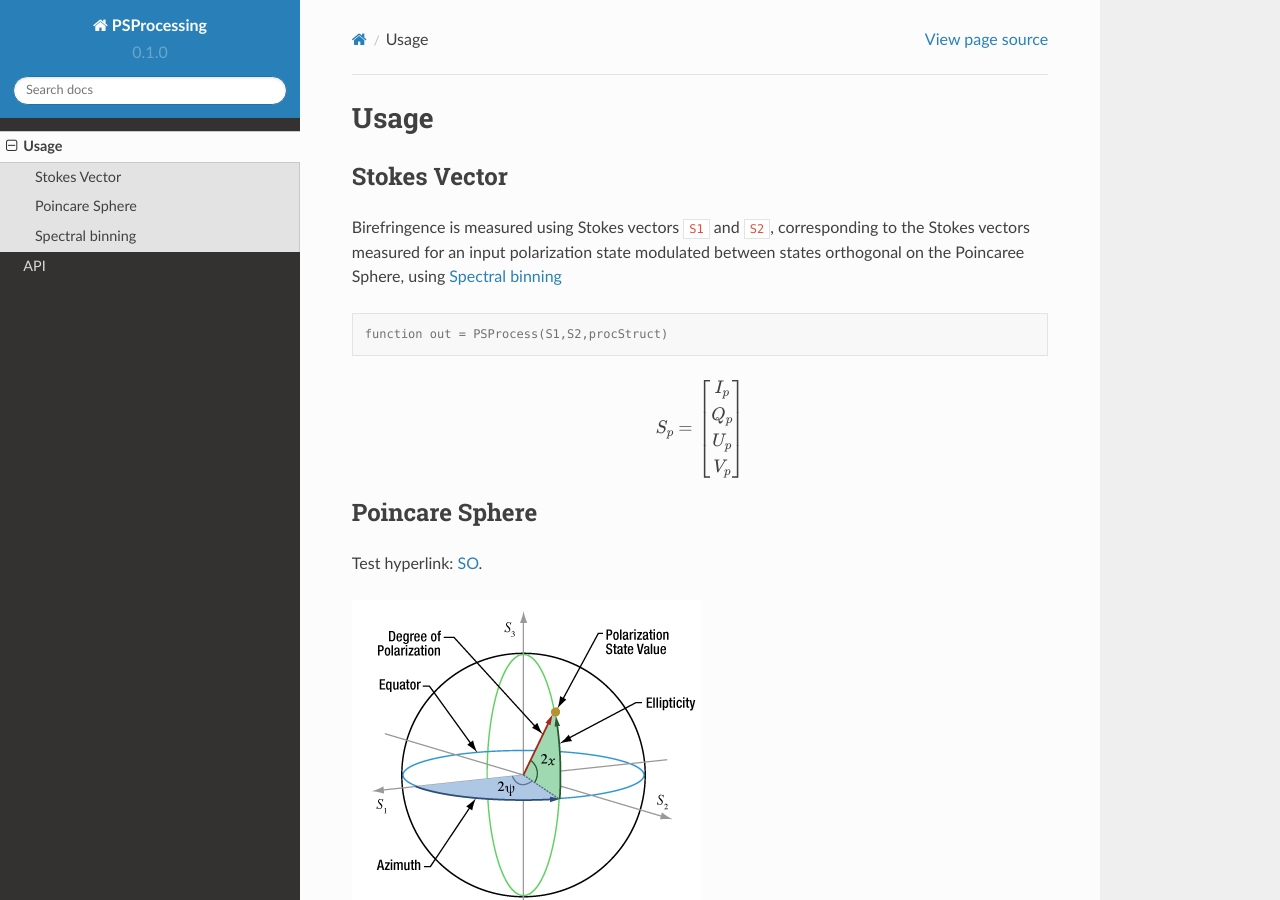
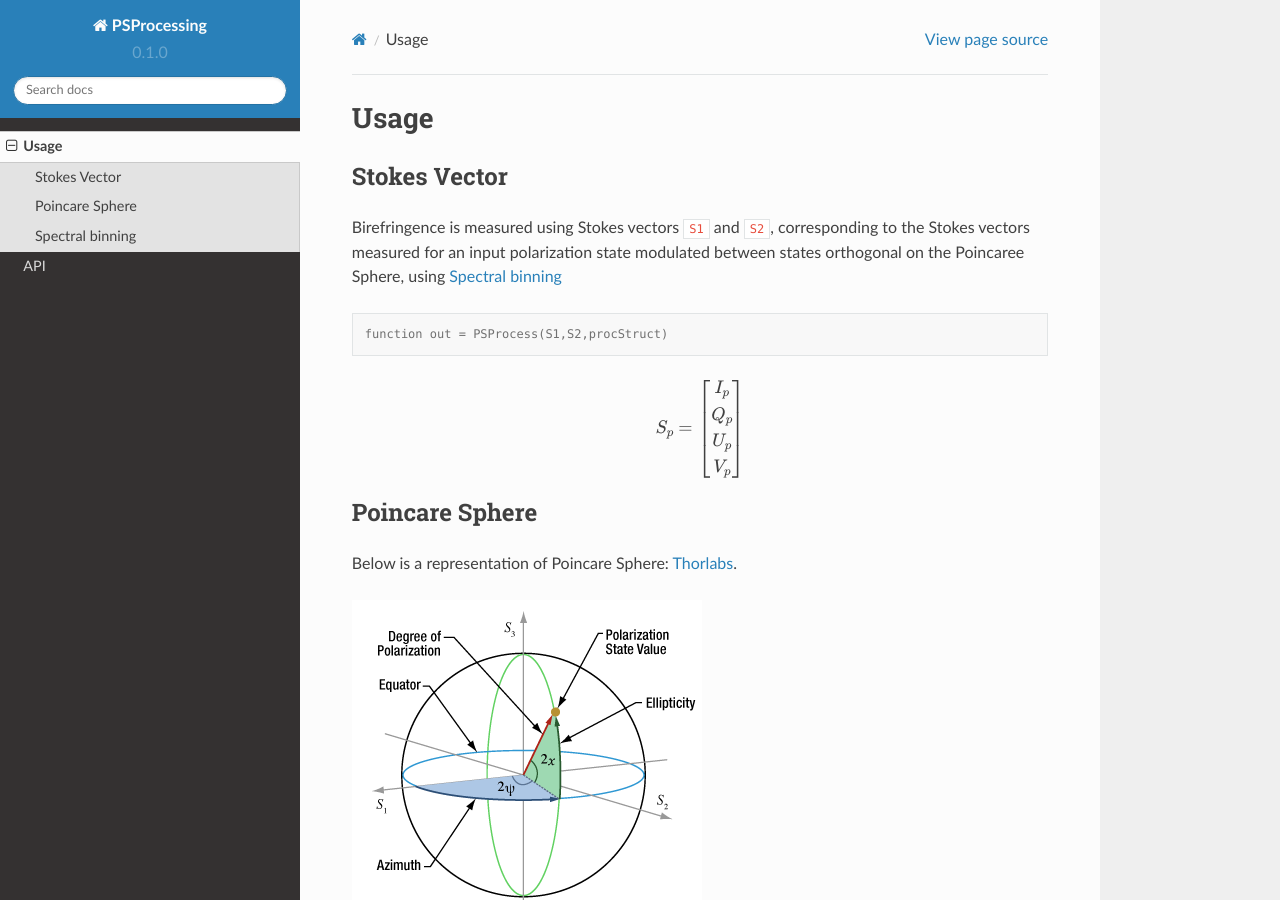
Before and after one commit to shadimasoumi/TestMATLAB, a Sphinx documentation site: the page built from docs/source/usage.rst, in a window 1280 px wide and 900 px high. Built offline with Sphinx 7.4.7 and the Read the Docs theme 2.0.0, drawn with Linux system fonts in a browser that asks for light colours.

Commit message:
Update usage.rst

```diff
--- a/docs/source/usage.rst
+++ b/docs/source/usage.rst
@@ -21,9 +21,9 @@ for an input polarization state modulated between states orthogonal on the
 Poincare Sphere
 ----------------
 
-Test hyperlink: SO_.
+Below is a representation of Poincare Sphere: Thorlabs_.
 
-.. _SO: https://www.thorlabs.com/newgrouppage9.cfm?objectgroup_id=14200
+.. _Thorlabs: https://www.thorlabs.com/newgrouppage9.cfm?objectgroup_id=14200
 
 .. image:: PoincareSphereIntro_A1-350.gif
 
```
